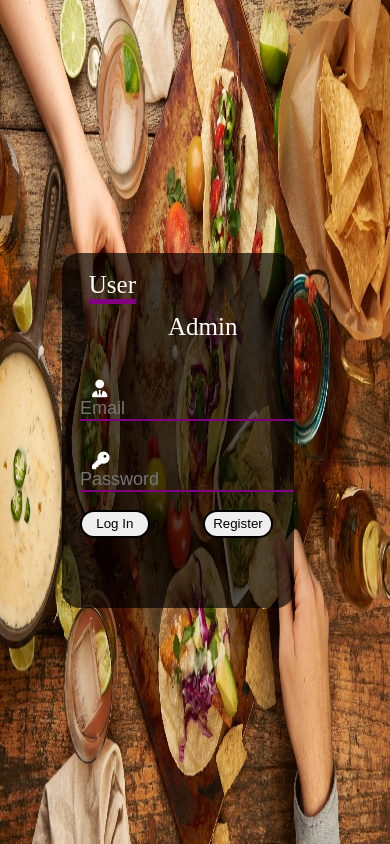
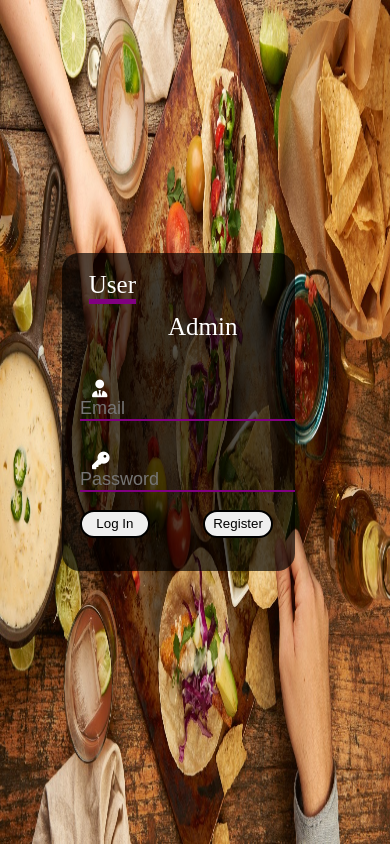
Before and after one commit to Tusharyadav147/Food-Ordering-System-Website-Using-Flask, a Flask app: page / in a window 390 px wide. Run offline with Flask 2, Linux system fonts and the light colour scheme; some libraries are stand-ins or nearby versions.

Commit message:
flask change

```diff
--- a/static/login.css
+++ b/static/login.css
@@ -220,8 +220,8 @@ body {
     .container{
         top:30%;
         left: 26%;
-        height: 40%;
-        width: 45%;
+        height: 300px;
+        width: 215px;
     }
     .btn1{
         margin-left: 14rem;
@@ -234,11 +234,11 @@ body {
     html{
         font-size: 55%;
     }
-    .container{
-        top:30%;
+    .container {
+        top: 30%;
         left: 16%;
-        height: 40%;
-        width: 55%;
+        height: 300px;
+        width: 215px;
     }
     .container a{
         font-size: 25px;
--- a/static/register.css
+++ b/static/register.css
@@ -186,7 +186,7 @@ body {
 @media (max-width:550px){
     .container{
         position: absolute;
-        height: 65%;
+        height: 410px;
     }
     .box{
       margin: 1rem 0rem;
```
Also changed, not shown: static/first.css (+9 -9 lines).
